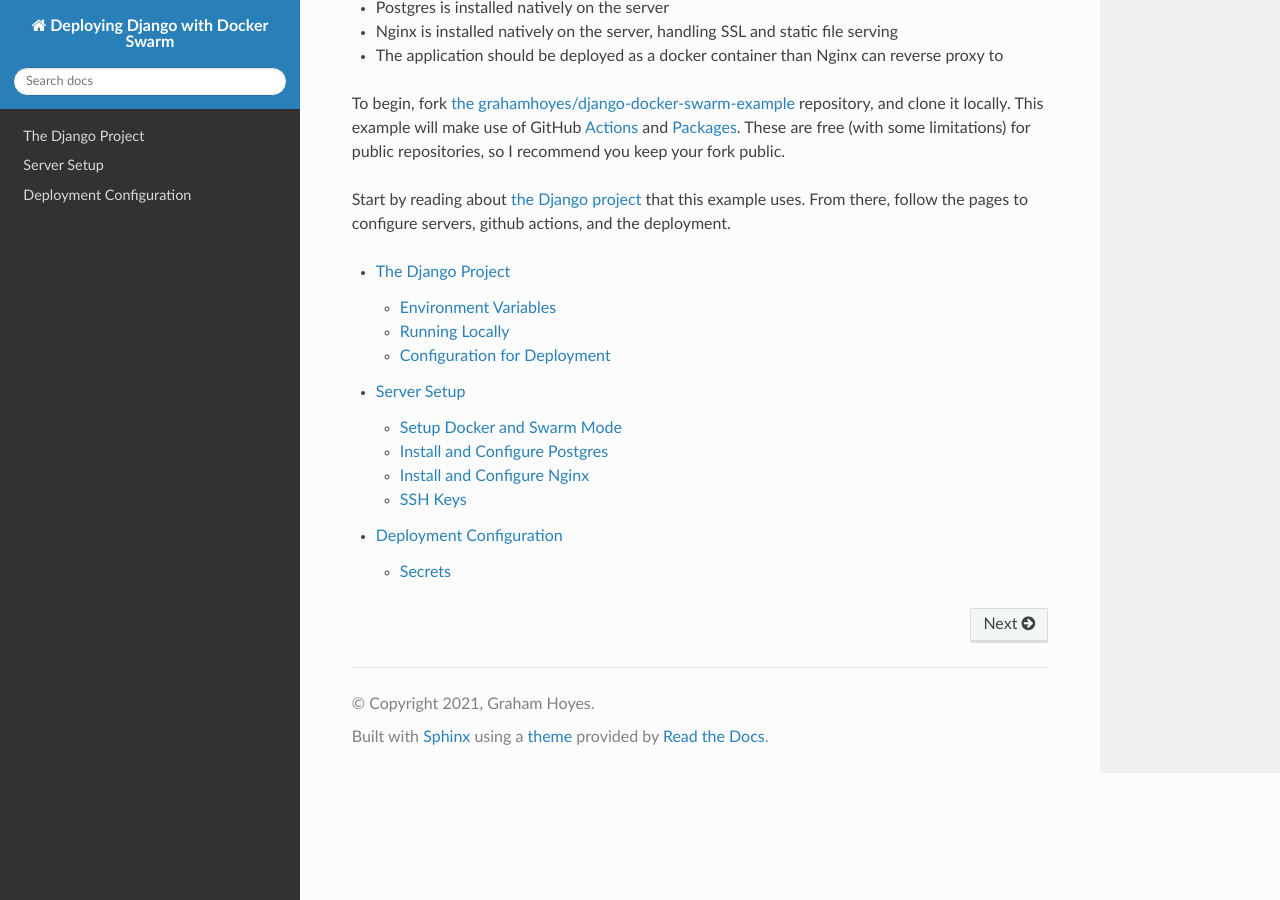
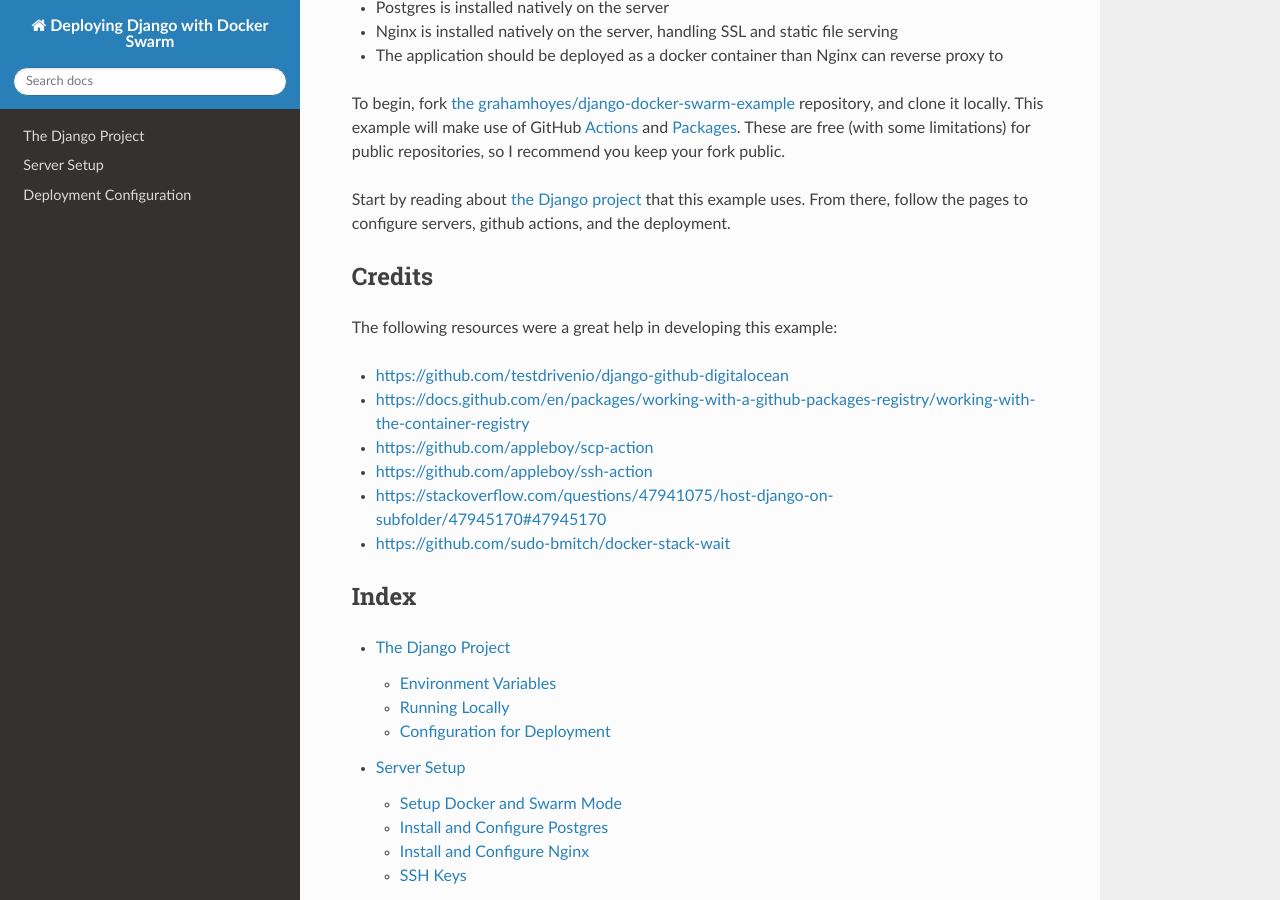
Before and after one commit to grahamhoyes/django-docker-swarm-example, a Sphinx documentation site: the page built from docs/index.rst, in a window 1280 px wide and 900 px high, scrolled down 308 px. Built offline with Sphinx 7.4.7 and the Read the Docs theme 2.0.0, drawn with Linux system fonts in a browser that asks for light colours.

Commit message:
Add credits

```diff
--- a/docs/index.rst
+++ b/docs/index.rst
@@ -19,6 +19,21 @@
 
 Start by reading about :ref:`the Django project<The Project>` that this example uses. From there, follow the pages to configure servers, github actions, and the deployment.
 
+Credits
+-------
+
+The following resources were a great help in developing this example:
+
+* https://github.com/testdrivenio/django-github-digitalocean
+* https://docs.github.com/en/packages/working-with-a-github-packages-registry/working-with-the-container-registry
+* https://github.com/appleboy/scp-action
+* https://github.com/appleboy/ssh-action
+* https://stackoverflow.com/questions/47941075/host-django-on-subfolder/47945170#47945170
+* https://github.com/sudo-bmitch/docker-stack-wait
+
+Index
+-----
+
 .. toctree::
    :maxdepth: 2
 
```
